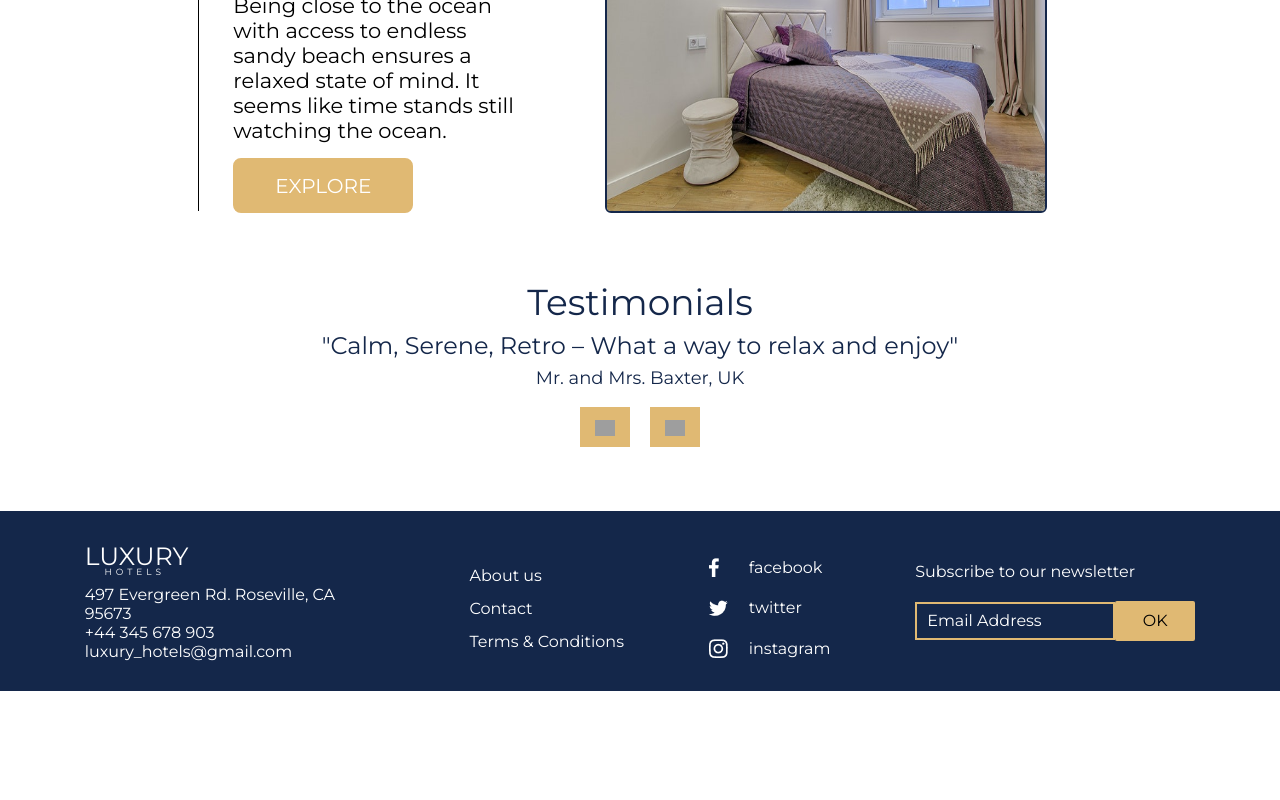
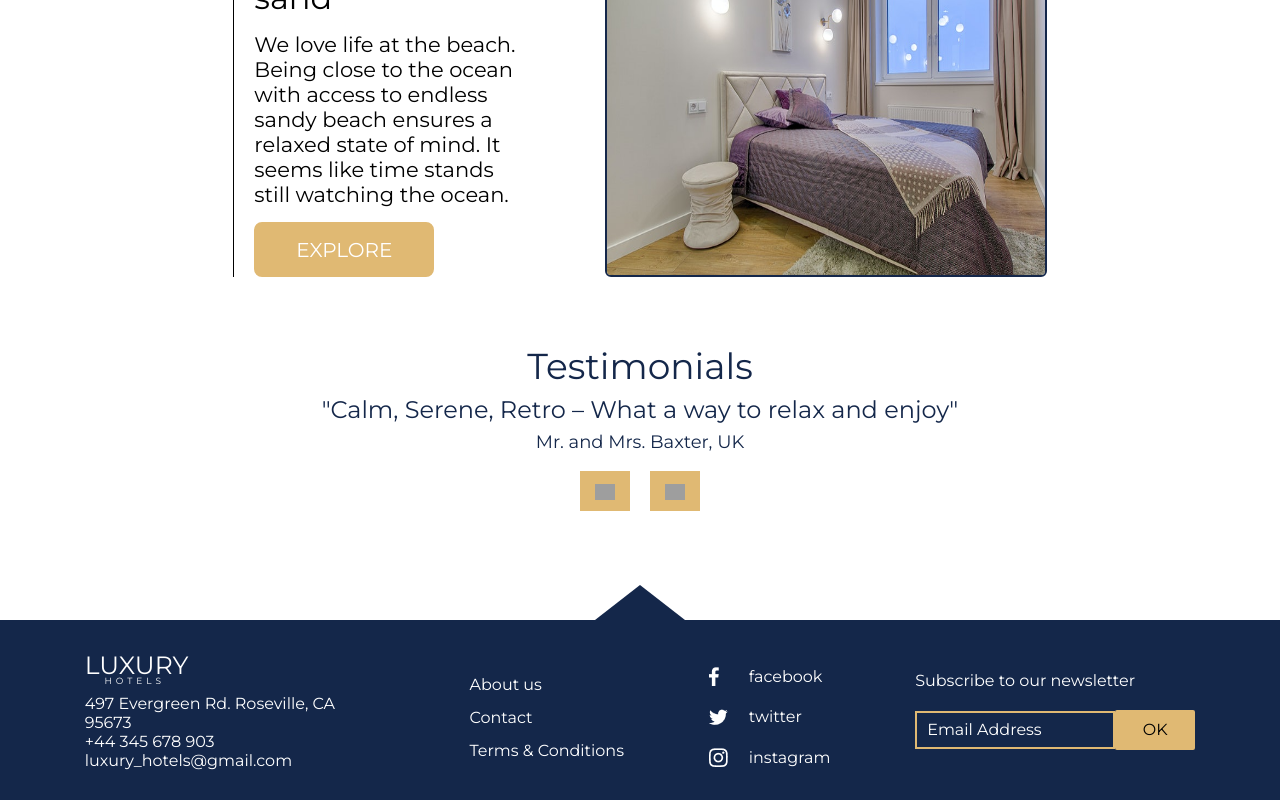
Before and after one commit to mohamdhaji/hotel-react-app, a React (Create React App) app: page / in a window 1280 px wide. Shown: the part 1522-2322 px from the top of the page. Before the commit the page ends 2213 px from the top, so only its background shows below. Built offline with nearby package versions, Linux system fonts and the light colour scheme; grey boxes are pictures that could not be loaded.

Commit message:
footer css edit

```diff
--- a/src/App.css
+++ b/src/App.css
@@ -423,7 +423,7 @@
   width: 60%;
   margin: auto;
   color: #14274a;
-  margin-bottom: 50px;
+  margin-bottom: 95px;
 }
 
 .testimonial-title {
@@ -553,7 +553,7 @@
   height: 750px;
   width: 100%;
 }
-.slider{
+.slider {
   max-height: 750px;
   min-height: 750px;
   height: 750px;
@@ -618,3 +618,14 @@
 .room-card__footer-left__button {
   margin-right: 80px;
 }
+
+/* shape */
+#triangle-up {
+  position: absolute;
+  top: -35px;
+  width: 0;
+  height: 0;
+  border-left: 45px solid transparent;
+  border-right: 45px solid transparent;
+  border-bottom: 35px solid #14274a;
+}
--- a/src/components/header-footer/Footer/index.js
+++ b/src/components/header-footer/Footer/index.js
@@ -5,6 +5,7 @@ import insta from "../../../assets/images/insta.png"
 export default function Footer() {
   return (
     <div className="footer">
+    <div id="triangle-up"/>
       <section className="contact-info">
         <div className="logo--v2">
           <div className="pri-text--v2">
--- a/src/components/utils/homeCard.js
+++ b/src/components/utils/homeCard.js
@@ -4,7 +4,8 @@ export default function HomeCard(props) {
   return (
     <div className="home-card">
       <div className="home-card__content">
-        <div className="home-card__line"></div>
+        {/* <div className="home-card__line"></div> */}
+        <div style={{ borderLeft: "1px solid black", paddingLeft: "20px" }}>
           <div className="home-card__title">{props.data.title}</div>
           <div className="home-card__text">{props.data.text}</div>
           <FormField
@@ -12,6 +13,7 @@ export default function HomeCard(props) {
             formData={{ element: "button" }}
             name="EXPLORE"
           />
+        </div>
       </div>
       <img
         style={{
```
Also changed, not shown: 1 other file (tests, documents, lock files or other folders). Lines whose indentation alone changed are shown as unchanged.
